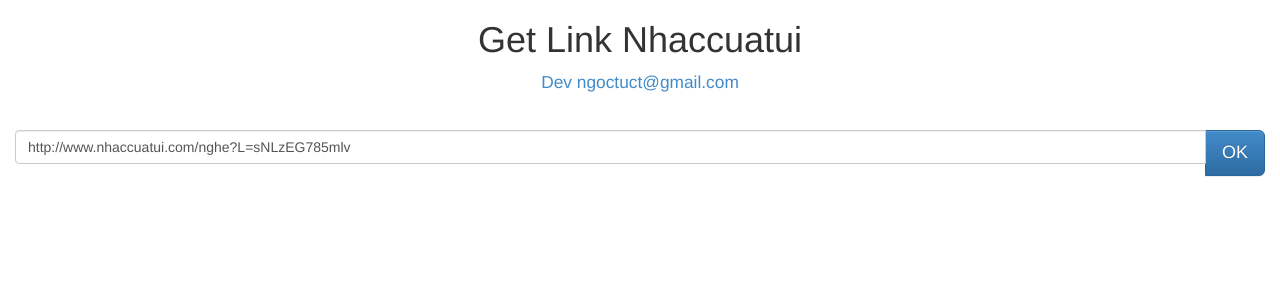
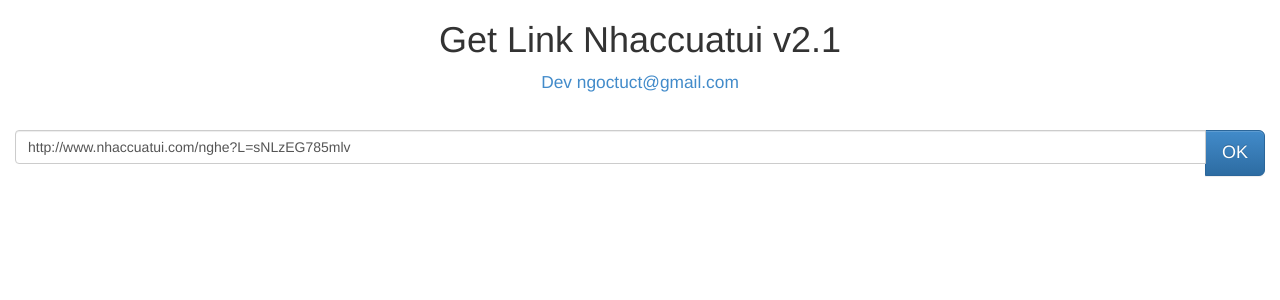
Before and after one commit to nntu/getlinkmusic, a Python web app: template templates/index.html in a window 1280 px wide. Shown: the top 300 px of the page. Run offline with Jinja, Linux system fonts and the light colour scheme; the template is opened without the code that fills it, so the values that code supplies are empty; some libraries are stand-ins or nearby versions.

Commit message:
update  v2

```diff
--- a/templates/index.html
+++ b/templates/index.html
@@ -15,7 +15,7 @@
 
         <div class="col-lg-12 text-center v-center">
 
-          <h1>Get Link Nhaccuatui</h1>
+          <h1>Get Link Nhaccuatui v2.1</h1>
 
   <div class="col-lg-12 text-center v-center" style="font-size:13pt;">
 
```
